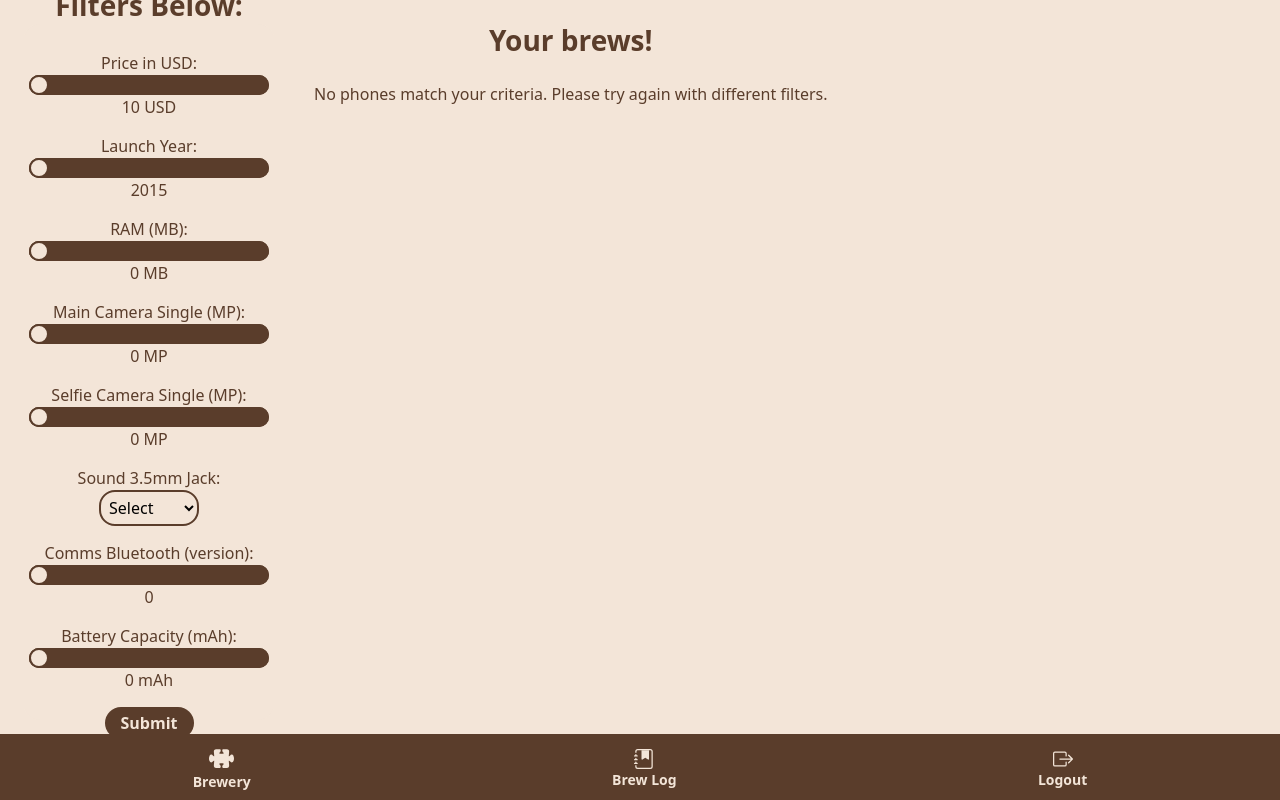
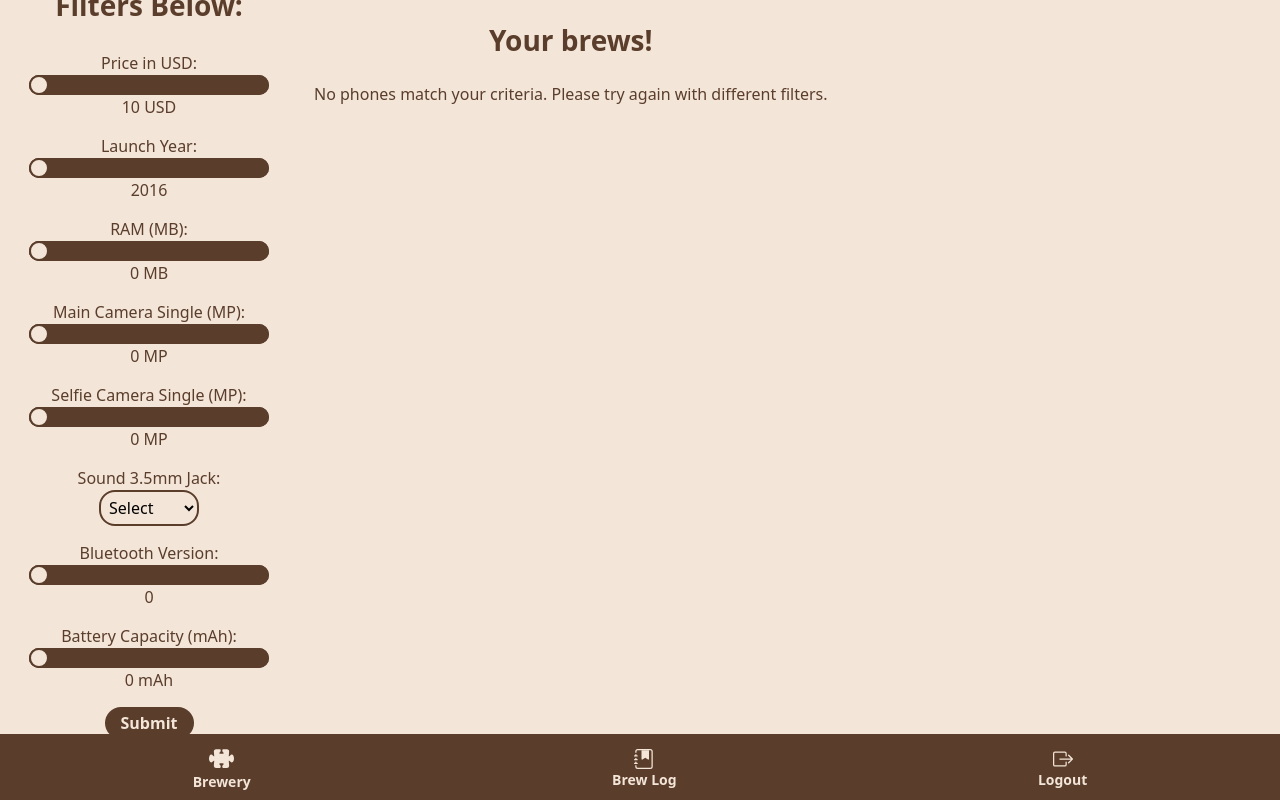
Before and after one commit to Tapple214/brewyourtech, a Django app: page /phoneBrew in a window 1280 px wide. Run offline with Django 5.2, Linux system fonts and the light colour scheme; data that the repository does not hold is empty; some libraries are stand-ins or nearby versions.

Commit message:
sum cleaning

```diff
--- a/brewyourtech/byt/templates/byt/phoneBrew.html
+++ b/brewyourtech/byt/templates/byt/phoneBrew.html
@@ -1,5 +1,7 @@
+<!-- PHONE FILTERING PAGE -->
+
 {% load django_bootstrap5 %} {% load static %} {% include 'byt/navbar.html' %}
-<!-- TODO: clean this -->
+
 <!DOCTYPE html>
 <html lang="en">
   <head>
@@ -137,14 +139,14 @@
                 type="range"
                 id="launch_year"
                 name="launch_year"
-                min="2015"
+                min="2016"
                 max="2024"
                 step="1"
-                value="{{ request.GET.launch_year|default:2015 }}"
+                value="{{ request.GET.launch_year|default:2016 }}"
                 oninput="document.getElementById('year_value').textContent = this.value"
 
             />
-            <span id="year_value">{{ request.GET.launch_year|default:2015 }}</span>
+            <span id="year_value">{{ request.GET.launch_year|default:2016 }}</span>
         </div>
 
         <!-- RAM -->
@@ -216,7 +218,7 @@
 
         <!-- Comms Bluetooth -->
         <div style="margin-bottom: 15px">
-            <label for="bluetooth" style="display: block">Comms Bluetooth (version):</label>
+            <label for="bluetooth" style="display: block">Bluetooth Version:</label>
             <input
                 type="range"
                 id="bluetooth"
@@ -260,7 +262,7 @@
       </div>
 
       <!-- Main Content -->
-      <div
+    <div
       class="py-3 px-3"
       style="height: 93vh; overflow-y: auto"
     >
@@ -275,11 +277,8 @@
               style="background-color: #d7c0ae; color: #5a3d2b"
             >
               <h5 class="card-title fw-bold">
-                {{ phone.brand }} {{ phone.model }}
+                {{ phone.brand }} - {{ phone.model }}
               </h5>
-              <p class="card-text">
-                <!-- Add additional description here if needed, or leave empty -->
-              </p>
               <a
                 href="{{ phone.url }}"
                 target="_blank"
--- a/brewyourtech/byt/views.py
+++ b/brewyourtech/byt/views.py
@@ -49,10 +49,10 @@ def brewLog(request):
     response_string = User.objects.all()[0]
     return render(request, 'byt/brewLog.html', {'user_data': response_string})
 
-# TODO: clean this; change minimunm to 2016 as 2015s are discontinued
+# Phone Filter page
 def phoneBrew(request):
     if request.method == "GET":
-        # Extract filter criteria from GET parameters
+        # Take in form inputs/GET params
         price = request.GET.get("price", None)
         launch_year = request.GET.get("launch_year", None)
         ram = request.GET.get("ram", None)
@@ -65,11 +65,13 @@ def phoneBrew(request):
         # Initialize filters dictionary
         filters = {}
 
-        # Add criteria to filters dictionary if provided
+        # lte = less than equal to
+        # gte = greater than equal to
+        # Add inputs to filter
         if price:
             filters["price_usd__lte"] = price
         if launch_year:
-            filters["launch_expected_year__lte"] = launch_year
+            filters["launch_expected_year__gte"] = launch_year
         if ram:
             filters["ram_gb__gte"] = float(ram) / 1024  # Convert MB to GB
         if main_camera:
```
